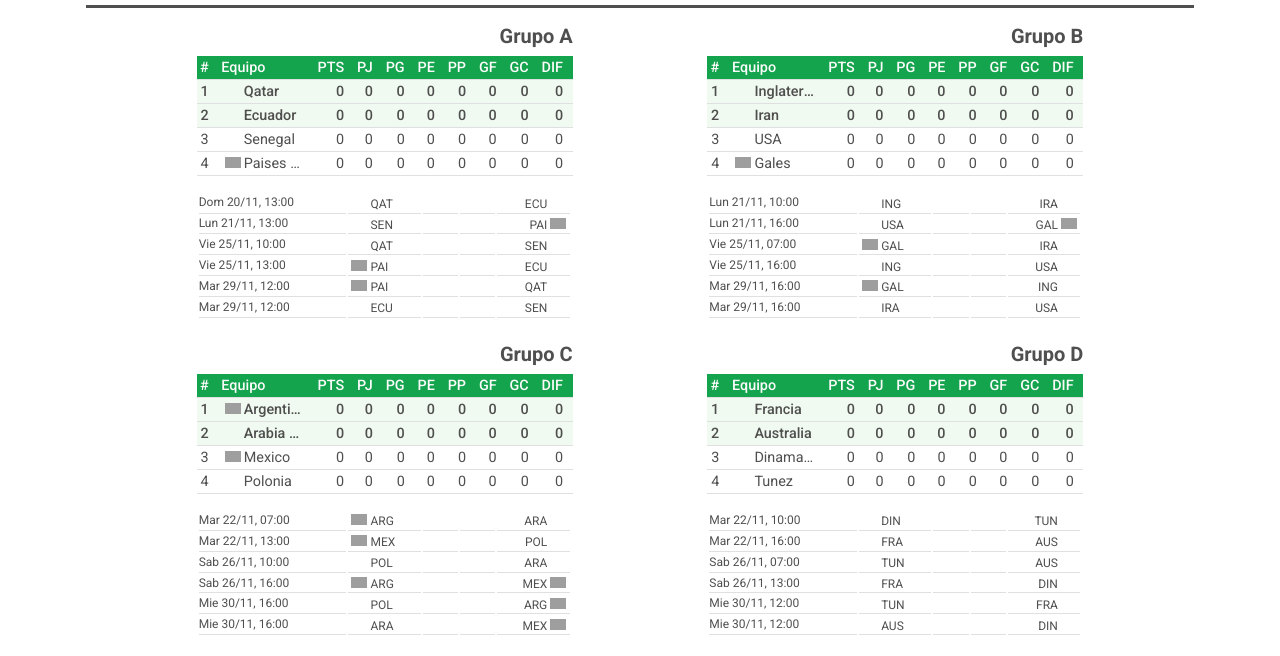
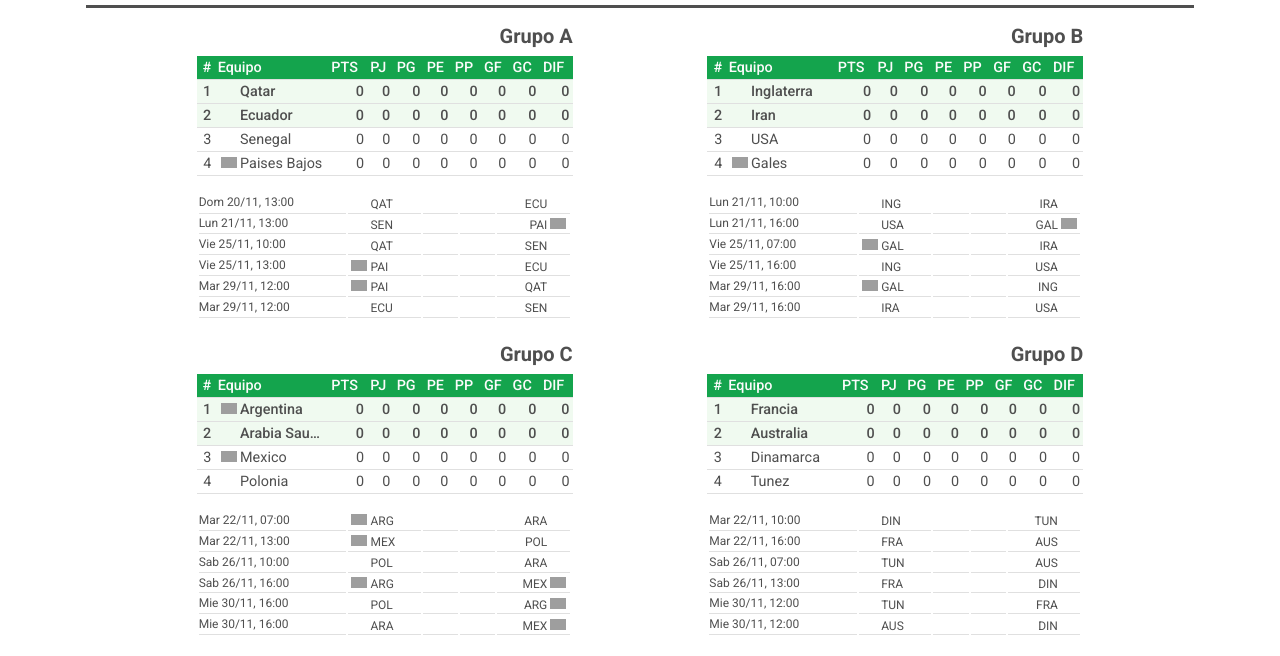
Before and after one commit to josemqu/2022-world-cup-fixture, a website: page index.html in a window 1280 px wide. Shown: the part 91-747 px from the top of the page. Drawn offline with nearby package versions, Linux system fonts and the light colour scheme; no server answers; grey boxes are pictures that could not be loaded.

Commit message:
modified tooltip

```diff
--- a/index.html
+++ b/index.html
@@ -29,7 +29,7 @@
                 </div>
             </div>
             <div id="update-icon">
-                <i id="update" class="bi bi-arrow-repeat" style="font-size: 2.4rem;" data-bs-toggle="tooltip" data-bs-placement="top" title="A"></i>
+                <i id="update" class="bi bi-arrow-repeat" style="font-size: 2.4rem;" data-bs-toggle="tooltip" data-bs-placement="top" title="Actualizar"></i>
             </div>
         </div>
         <div class="row justify-content-evenly">
--- a/styles.css
+++ b/styles.css
@@ -74,14 +74,6 @@
     border-right: 0.2rem solid transparent;
 }
 
-/* .grres4 :nth-child(3),
-.grres4 :nth-child(4) {
-    color: white;
-    background-color: #c0c0c0;
-    border: white solid 1px !important;
-    border-radius: 4px;
-} */
-
 .grres1 :nth-child(3),
 .grres1 :nth-child(4) {
     color: red !important;
@@ -103,12 +95,12 @@ i.flag {
 
 table {
     /* max-width: 28rem; */
-    transition: all ease-out 200ms;
+    /* transition: all ease-out 200ms; */
 }
 
 .standings-table th,
 .standings-table td {
-    padding: 0rem 0.6rem 0rem 0.2rem !important;
+    padding: 0rem 0.2rem 0rem 0.2rem !important;
 }
 
 .group-table table tr :nth-child(2) {
@@ -123,8 +115,8 @@ table {
     margin-bottom: 0.5rem;
 }
 
-.table table tbody tr:nth-child(1) td,
-.table table tbody tr:nth-child(2) td {
+.standings-table tbody tr:nth-child(1) td,
+.standings-table tbody tr:nth-child(2) td {
     background-color: rgb(240, 250, 240);
     font-weight: 500;
 }
```
